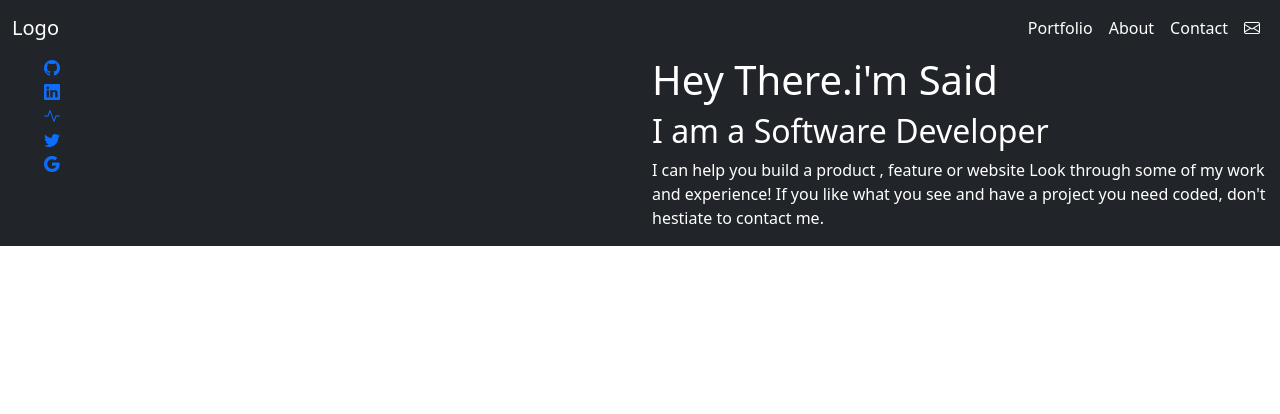
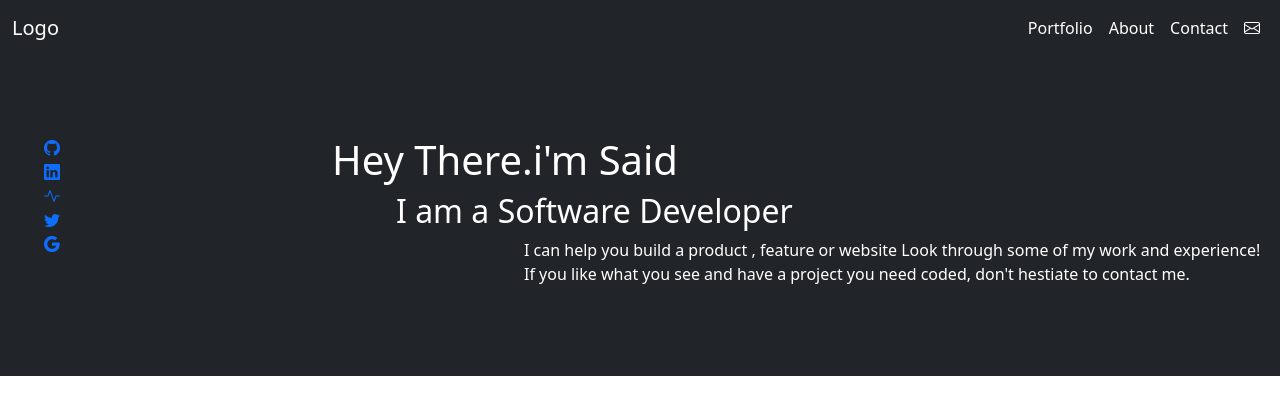
Before and after one commit to Said-laasri/Booststrap-Portfolio, a plain HTML site: page index.html in a window 1280 px wide. Drawn offline with nearby package versions, Linux system fonts and the light colour scheme.

Commit message:
Header margins

```diff
--- a/index.html
+++ b/index.html
@@ -41,9 +41,9 @@
     </div>
   </nav>
   <!-- ******header presentation -->
-  <div class="container-fluid bg-dark">
-    <div class="row">
-      <div class="col">
+  <div class="container-fluid heig bg-dark">
+    <div class="row ">
+      <div class="col mt-6">
         <ul class="social ">
           <li>
             <a href="https://github.com/Said-laasri">
@@ -72,7 +72,7 @@
           </li>
         </ul>
       </div>
-      <div class="col justify-content-md-start">
+      <div class="col ">
         <h1>Hey There.i'm Said</h1>
         <h2>I am a Software Developer</h2>
         <p> I can help you build a product , feature or website Look through some of my work and experience! If you like
--- a/style.css
+++ b/style.css
@@ -1,5 +1,11 @@
+.col {
+  padding-top: 5em;
+  height: 20em;
+}
+
 .col h1,
 .col h2,
 .col p {
   color: #fff;
+  margin-left: -8em;
 }
```
